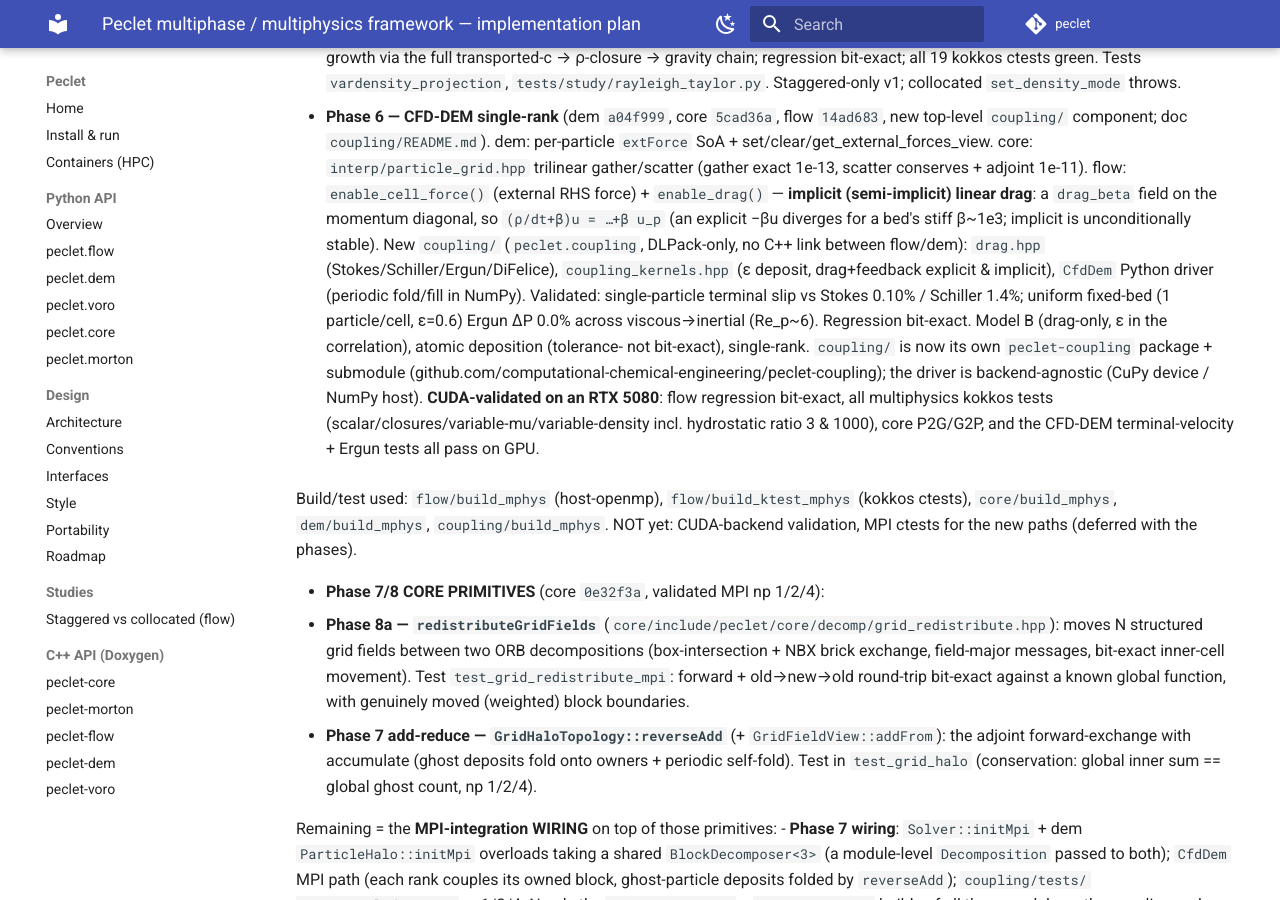
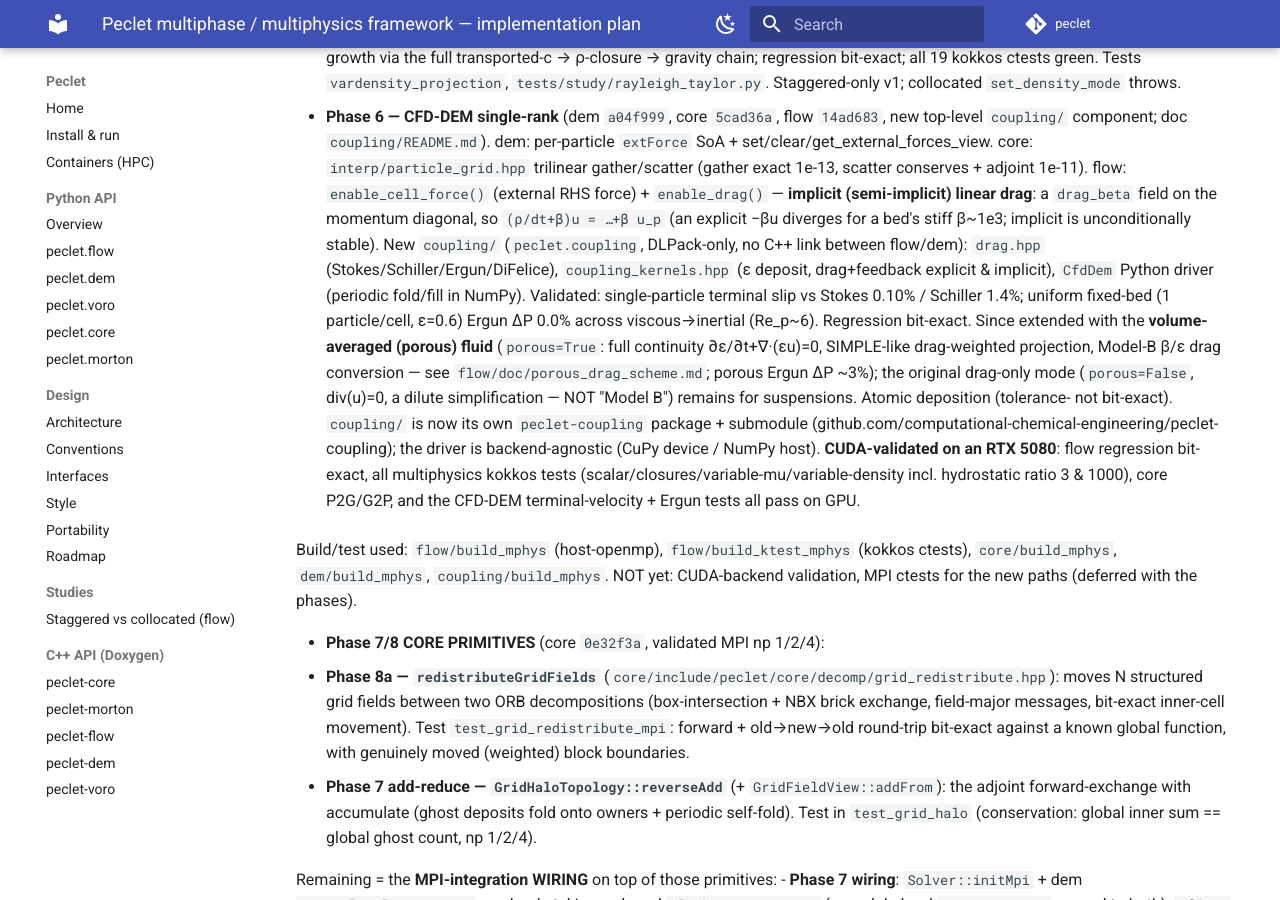
Before and after one commit to computational-chemical-engineering/peclet, an MkDocs documentation site: the page built from docs/MULTIPHYSICS_PLAN.md, in a window 1280 px wide and 900 px high, scrolled down 1365 px. Built offline with MkDocs 1.6.1 and Material for MkDocs 9.7.7, drawn with Linux system fonts in a browser that asks for light colours; comment, search, counter and statistics services are not loaded; some of the changed text lies outside the part shown.

Commit message:
docs: MULTIPHYSICS_PLAN — porous volume-averaged fluid is done; fix the Model-B terminology
Co-Authored-By: Claude Fable 5 <noreply@anthropic.com>

```diff
--- a/docs/MULTIPHYSICS_PLAN.md
+++ b/docs/MULTIPHYSICS_PLAN.md
@@ -71,8 +71,11 @@ ctests, on the `host-openmp` backend:
   drag+feedback explicit & implicit), `CfdDem` Python driver (periodic fold/fill in NumPy).
   Validated: single-particle terminal slip vs Stokes 0.10% / Schiller 1.4%; uniform fixed-bed
   (1 particle/cell, ε=0.6) Ergun ΔP 0.0% across viscous→inertial (Re_p~6). Regression bit-exact.
-  Model B (drag-only, ε in the correlation), atomic deposition (tolerance- not bit-exact),
-  single-rank. `coupling/` is now its own `peclet-coupling` package + submodule
+  Since extended with the **volume-averaged (porous) fluid** (`porous=True`: full continuity
+  ∂ε/∂t+∇·(εu)=0, SIMPLE-like drag-weighted projection, Model-B β/ε drag conversion — see
+  `flow/doc/porous_drag_scheme.md`; porous Ergun ΔP ~3%); the original drag-only mode
+  (`porous=False`, div(u)=0, a dilute simplification — NOT "Model B") remains for suspensions.
+  Atomic deposition (tolerance- not bit-exact). `coupling/` is now its own `peclet-coupling` package + submodule
   (github.com/computational-chemical-engineering/peclet-coupling); the driver is backend-agnostic
   (CuPy device / NumPy host). **CUDA-validated on an RTX 5080**: flow regression bit-exact, all
   multiphysics kokkos tests (scalar/closures/variable-mu/variable-density incl. hydrostatic ratio
@@ -258,9 +261,10 @@ gravity source.
 
 ### 3.6 CFD-DEM: unresolved point-particle, two-way, Python-composed
 
-- Scope v1: drag + equal-opposite momentum feedback; void fraction ε enters the **drag
-  correlation only** (Model-A porous continuity/momentum terms deferred — valid dilute to
-  moderate; the fixed-bed Ergun test still closes via the feedback source).
+- Scope v1 was drag-only (ε in the correlation, incompressible fluid); the volume-averaged
+  porous fluid (full continuity + drag-weighted projection, Model B) is now implemented and
+  validated — see `flow/doc/porous_drag_scheme.md`. The drag-only mode remains as the dilute
+  simplification.
 - Drag laws: Stokes, Schiller–Naumann, Di Felice, Wen-Yu/Ergun — selectable, double math.
 - Generic **trilinear P2G/G2P** kernels in core (`interp/particle_grid.hpp`):
   `trilinearGather` (grid→particle) and `trilinearScatterAtomic` (particle→grid,
@@ -492,8 +496,9 @@ time after Phase 1.
 ## 8. Explicitly deferred (do not scope-creep into phases)
 
 VOF / level-set interface capturing + surface tension; Dirichlet/Robin scalar BCs at IBM
-surfaces / conjugate heat transfer; Model-A porous momentum/continuity (dense
-fluidization); JIT/user device closures; batched or start/wait-async multi-field device
+surfaces / conjugate heat transfer; ρε-weighted inertia + full deviatoric εμ viscous stress in the
+porous momentum (accuracy; the Model-B volume-averaged fluid itself is DONE); JIT/user device
+closures; batched or start/wait-async multi-field device
 halo (only `exchangeAdd` is in scope); VelocityMG variable-coefficient support; AMR
 (`core/amr`) unification with structured flow; compressible / low-Mach; energy-conserving
 formulations.
```
